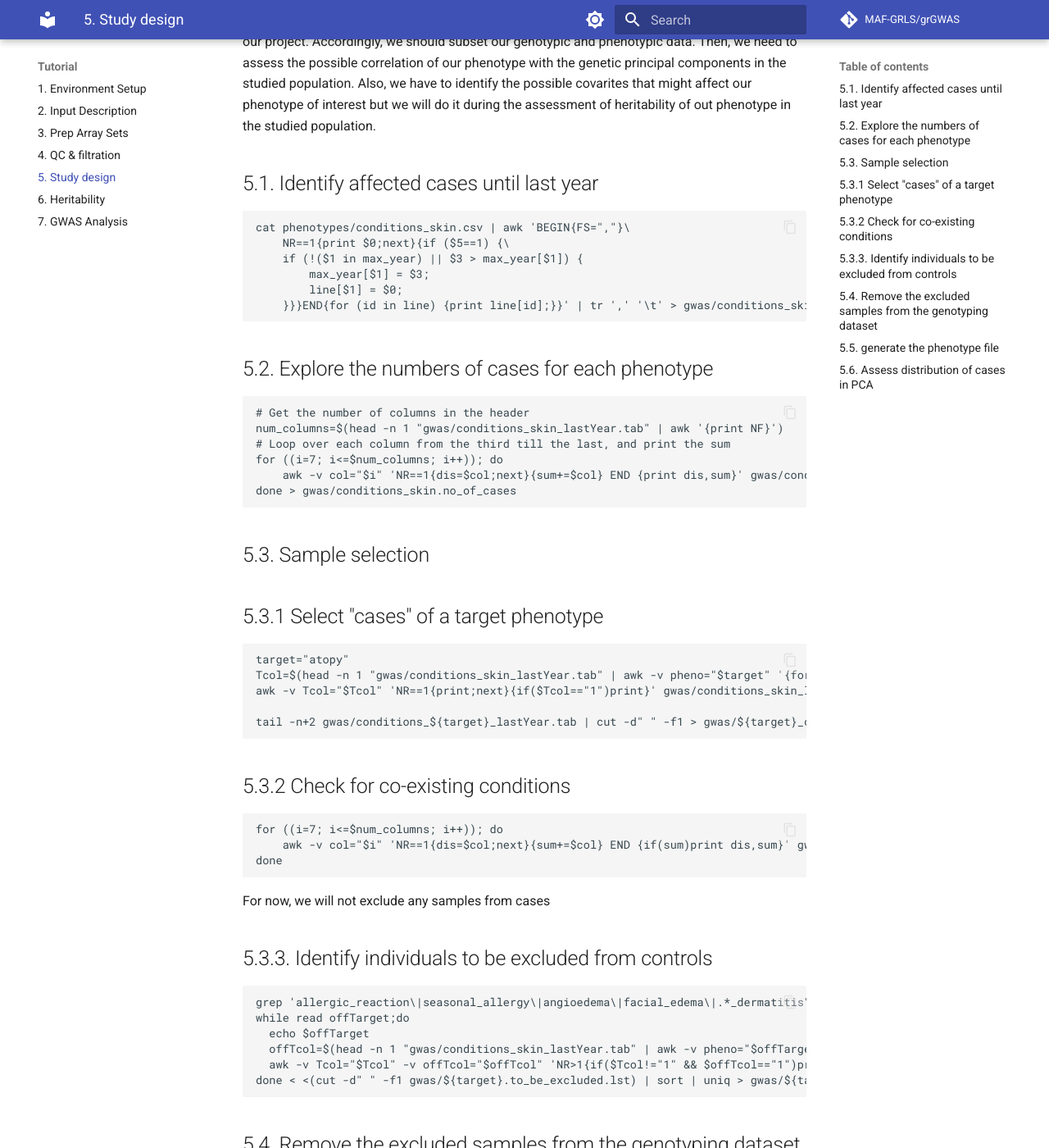
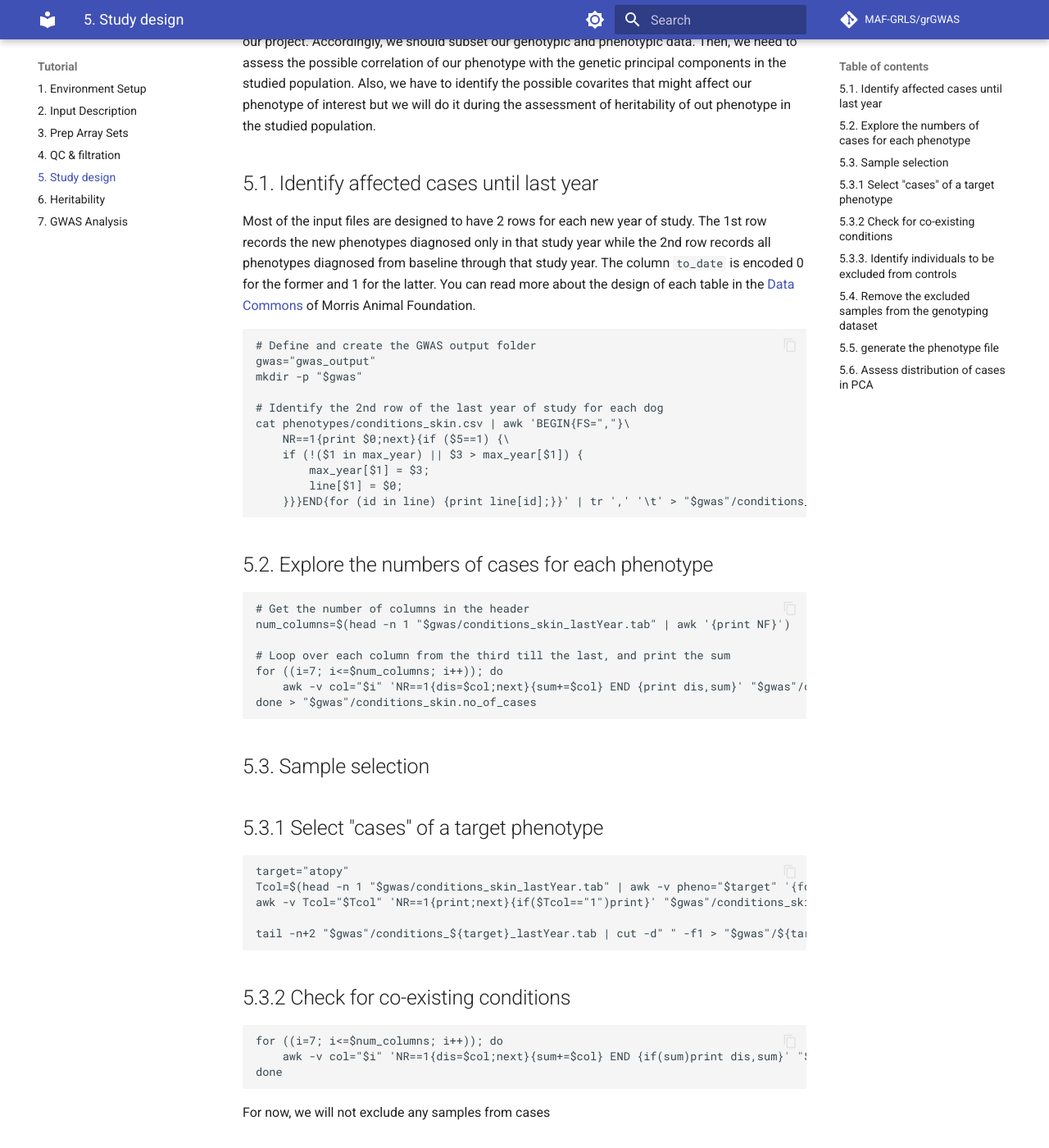
Before and after one commit to morrisanimalfoundation/grGWAS, an MkDocs documentation site: the page built from docs/5.pheno.md, in a window 1280 px wide and 1400 px high, scrolled down 359 px. Shown: the whole window at 82% size. Built offline with MkDocs 1.6.1 and Material for MkDocs 9.7.7, drawn with Linux system fonts in a browser that asks for light colours; comment, search, counter and statistics services are not loaded.

Commit message:
Update 5.pheno.md

````diff
--- a/docs/5.pheno.md
+++ b/docs/5.pheno.md
@@ -4,39 +4,48 @@ Our phenotype of interest will define the GWAS design. Some phenotypes are quant
 To start, we have to select our cases and control based on the inclusion and exclusion criteria in our project. Accordingly, we should subset our genotypic and phenotypic data. Then, we need to assess the possible correlation of our phenotype with the genetic principal components in the studied population.  Also, we have to identify the possible covarites that might affect our phenotype of interest but we will do it during the assessment of heritability of out phenotype in the studied population.
 
 ## 5.1. Identify affected cases until last year
+
+Most of the input files are designed to have 2 rows for each new year of study. The 1st row records the new phenotypes diagnosed only in that study year while the 2nd row records all phenotypes diagnosed from baseline through that study year. The column `to_date` is encoded 0 for the former and 1 for the latter. You can read more about the design of each table in the [Data Commons](https://datacommons.morrisanimalfoundation.org/) of Morris Animal Foundation.
+
 ```
+# Define and create the GWAS output folder
+gwas="gwas_output"
+mkdir -p "$gwas"
+
+# Identify the 2nd row of the last year of study for each dog
 cat phenotypes/conditions_skin.csv | awk 'BEGIN{FS=","}\
     NR==1{print $0;next}{if ($5==1) {\
     if (!($1 in max_year) || $3 > max_year[$1]) {
         max_year[$1] = $3;
         line[$1] = $0;
-    }}}END{for (id in line) {print line[id];}}' | tr ',' '\t' > gwas/conditions_skin_lastYear.tab
+    }}}END{for (id in line) {print line[id];}}' | tr ',' '\t' > "$gwas"/conditions_skin_lastYear.tab
 ```
 
 ## 5.2. Explore the numbers of cases for each phenotype
 ```
 # Get the number of columns in the header
-num_columns=$(head -n 1 "gwas/conditions_skin_lastYear.tab" | awk '{print NF}')
+num_columns=$(head -n 1 "$gwas/conditions_skin_lastYear.tab" | awk '{print NF}')
+
 # Loop over each column from the third till the last, and print the sum
 for ((i=7; i<=$num_columns; i++)); do
-    awk -v col="$i" 'NR==1{dis=$col;next}{sum+=$col} END {print dis,sum}' gwas/conditions_skin_lastYear.tab
-done > gwas/conditions_skin.no_of_cases
+    awk -v col="$i" 'NR==1{dis=$col;next}{sum+=$col} END {print dis,sum}' "$gwas"/conditions_skin_lastYear.tab
+done > "$gwas"/conditions_skin.no_of_cases
 ```
 
 ## 5.3. Sample selection
 ## 5.3.1 Select "cases" of a target phenotype
 ```
 target="atopy"
-Tcol=$(head -n 1 "gwas/conditions_skin_lastYear.tab" | awk -v pheno="$target" '{for (i=7; i<=NF; i++){if($i==pheno)print i}}')
-awk -v Tcol="$Tcol" 'NR==1{print;next}{if($Tcol=="1")print}' gwas/conditions_skin_lastYear.tab > gwas/conditions_${target}_lastYear.tab
+Tcol=$(head -n 1 "$gwas/conditions_skin_lastYear.tab" | awk -v pheno="$target" '{for (i=7; i<=NF; i++){if($i==pheno)print i}}')
+awk -v Tcol="$Tcol" 'NR==1{print;next}{if($Tcol=="1")print}' "$gwas"/conditions_skin_lastYear.tab > "$gwas"/conditions_${target}_lastYear.tab
 
-tail -n+2 gwas/conditions_${target}_lastYear.tab | cut -d" " -f1 > gwas/${target}_cases.ids
+tail -n+2 "$gwas"/conditions_${target}_lastYear.tab | cut -d" " -f1 > "$gwas"/${target}_cases.ids
 ```
 
 ## 5.3.2 Check for co-existing conditions
 ```
 for ((i=7; i<=$num_columns; i++)); do
-    awk -v col="$i" 'NR==1{dis=$col;next}{sum+=$col} END {if(sum)print dis,sum}' gwas/conditions_${target}_lastYear.tab
+    awk -v col="$i" 'NR==1{dis=$col;next}{sum+=$col} END {if(sum)print dis,sum}' "$gwas"/conditions_${target}_lastYear.tab
 done
 ```
 For now, we will not exclude any samples from cases
````
